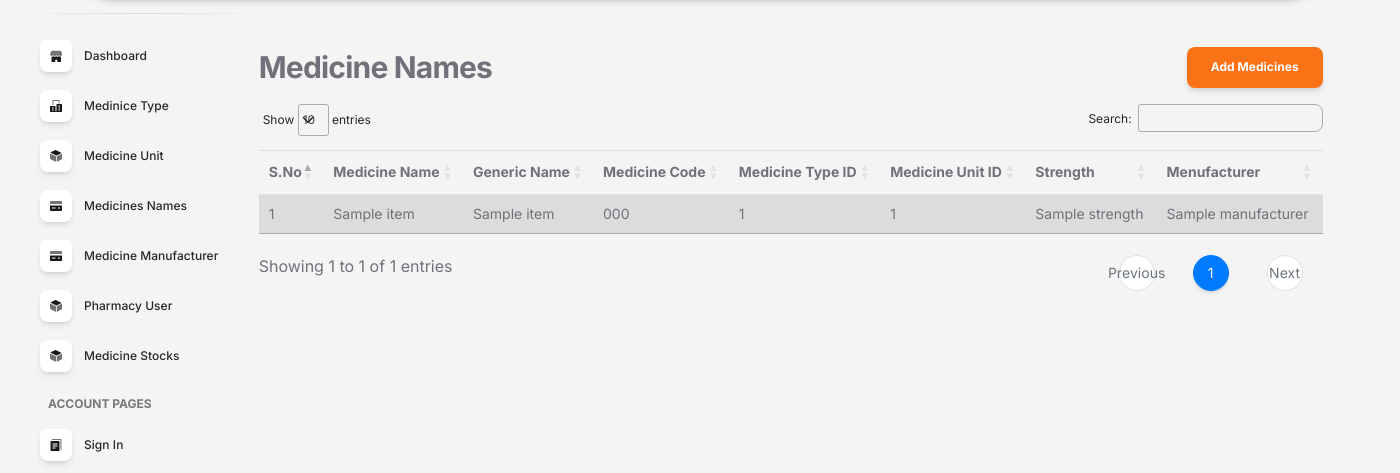
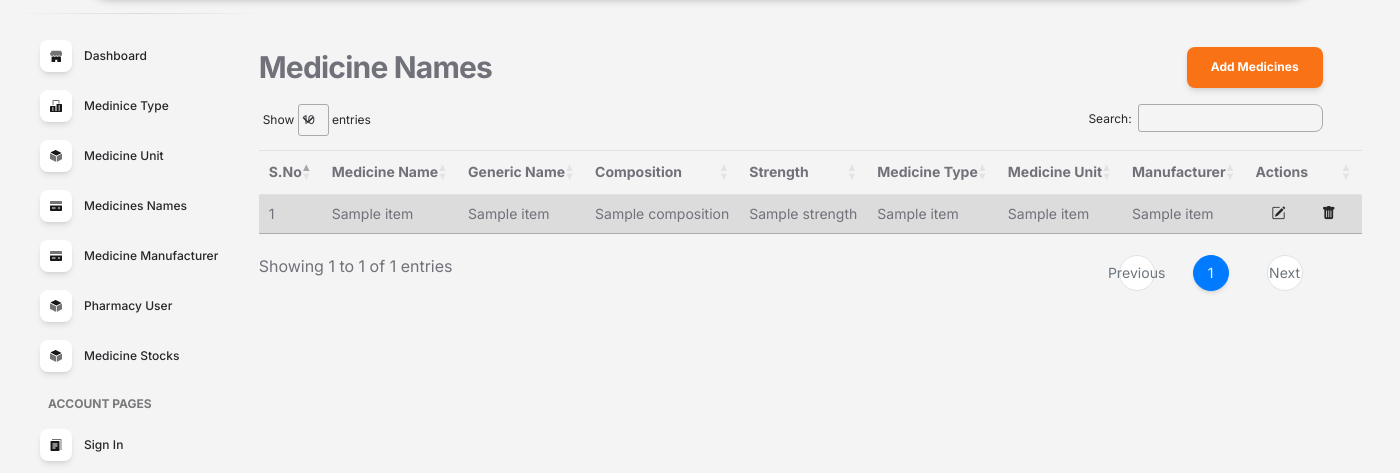
Before and after one commit to bringthelight/MedTrail, a Flask app: template package/templates/meds_name.html in a window 1400 px wide. Shown: the part 81-554 px from the top of the page. Run offline with Flask 3, Linux system fonts and the light colour scheme; the template is opened without the code that fills it: most values are stand-ins (such as "Sample title", 1, 10 or a date in 2020); one stand-in notice (Sample message) is shown; parts of the project's set-up code (start-up, migrations or seed data) failed here and were passed over; some libraries are stand-ins or nearby versions.

Commit message:
adding delete and edit functioning in some routes

```diff
--- a/package/templates/meds_name.html
+++ b/package/templates/meds_name.html
@@ -14,8 +14,11 @@
       {% for category, message in messages %}
       <div class="alert alert-{{ category }} alert-dismissible fade show" role="alert">
         {{ message }}
-          <button type="button" class="btn-close" data-bs-dismiss="alert" aria-label="Close"><svg xmlns="http://www.w3.org/2000/svg" width="24" height="24" fill="black" class="bi bi-x-lg" viewBox="0 0 16 16">
-            <path d="M2.146 2.854a.5.5 0 1 1 .708-.708L8 7.293l5.146-5.147a.5.5 0 0 1 .708.708L8.707 8l5.147 5.146a.5.5 0 0 1-.708.708L8 8.707l-5.146 5.147a.5.5 0 0 1-.708-.708L7.293 8z"/>
+        <button type="button" class="btn-close" data-bs-dismiss="alert" aria-label="Close"><svg
+            xmlns="http://www.w3.org/2000/svg" width="24" height="24" fill="black" class="bi bi-x-lg"
+            viewBox="0 0 16 16">
+            <path
+              d="M2.146 2.854a.5.5 0 1 1 .708-.708L8 7.293l5.146-5.147a.5.5 0 0 1 .708.708L8.707 8l5.147 5.146a.5.5 0 0 1-.708.708L8 8.707l-5.146 5.147a.5.5 0 0 1-.708-.708L7.293 8z" />
           </svg></button>
       </div>
       {% endfor %}
@@ -25,8 +28,7 @@
 
       <div class="table_heading d-flex justify-content-between">
         <h3 class="text-secondary">Medicine Names</h3>
-                <button type="button" class="btn btn-primary" data-bs-toggle="modal"
-              data-bs-target="#addmednames">
+        <button type="button" class="btn btn-primary" data-bs-toggle="modal" data-bs-target="#addmednames">
           Add Medicines
         </button>
       </div>
@@ -37,11 +39,12 @@
             <th>S.no</th>
             <th>Medicine Name</th>
             <th>Generic Name</th>
-                            <th>Medicine Code</th>
-                            <th>Medicine Type ID</th>
-                            <th>Medicine Unit ID</th>
+            <th>composition</th>
             <th>Strength</th>
-                            <th>Menufacturer</th>
+            <th>Medicine Type</th>
+            <th>Medicine Unit</th>
+            <th>Manufacturer</th>
+            <th>Actions</th>
 
           </tr>
         </thead>
@@ -51,11 +54,106 @@
             <td>{{ loop.index }}</td>
             <td>{{item.medicine_name}}</td>
             <td>{{item.generic_name}}</td>
-                            <td>{{item.medicine_code}}</td>
-                            <td>{{item.type_id}}</td>
-                            <td>{{item.unit_id}}</td>
+            <td>{{item.composition}}</td>
             <td>{{item.strength}}</td>
-                            <td>{{item.manufacturer}}</td>
+            <td>{{item.type_name}}</td>
+            <td>{{item.unit_short_name}}</td>
+            <td>{{item.manufacturer_name}}</td>
+            <td>
+              <a href="{{ url_for('med_name.edit_mednames', id=item.id) }}" data-bs-toggle="modal"
+                data-bs-target="#editmednames{{item.id}}">
+                <i class="bi bi-pencil-square mx-3"></i>
+              </a>
+
+              <div class="modal fade" id="editmednames{{item.id}}" tabindex="-1" aria-labelledby="editmednames{{item.id}}" aria-hidden="true">
+                <div class="modal-dialog modal-lg modal-dialog-centered d-flex justify-content-center align-items-center">
+                  <div class="modal-content border-0 shadow w-50">
+                    <div class="modal-header form-header">
+                      <h5 class="modal-title" id="editmednames{{item.id}}">Edit Medicine Details</h5>
+                      <button type="button" class="btn-close btn-close-white" data-bs-dismiss="modal" aria-label="Close"></button>
+                    </div>
+                    <div class="modal-body">
+                      <form action="{{ url_for('med_name.edit_mednames') }}" method="POST">
+
+                        <div class="row">
+                          <div class="mb-3 col-md-6">
+                            <label for="type" class="form-label">Medicine Name</label>
+                            <input type="text" class="form-control" id="type" name="medsname" value="{{item.medicine_name}}"
+                              required>
+                          </div>
+
+
+                          <div class="mb-3 col-md-6">
+                            <label for="description" class="form-label">Generic Name</label>
+                            <input class="form-control" id="input" name="genericname" value="{{item.generic_name}}"
+                              rows="3"></input>
+                          </div>
+                        </div>
+
+                        <div class="mb-3">
+                          <label for="description" class="form-label">Composition</label>
+                          <input class="form-control" id="input" name="composition" placeholder="{{item.composition}}" rows="3"></input>
+                        </div>
+
+                        <div class="row">
+                          <div class="mb-3 col-md-6">
+                            <label for="description" class="form-label">Medicine Type ID</label>
+                            <select class="form-select" name="type_id" id="type_id">
+                              <option value="{{item.type_id}}">{{item.type_name}}</option>
+                              {% for type in med_types %}
+                                {% if type.id != item.type_id %}
+                                  <option value="{{type.id}}">{{ type.type_name }}</option>
+                                {% endif %}
+                              {% endfor %}
+                            </select>
+                          </div>
+
+                          <div class="mb-3 col-md-6">
+                            <label for="description" class="form-label">Medicine Unit ID</label>
+                            <select class="form-select" name="unit_id" id="unit_id">
+                              <option value="">{{ item.unit_short_name }}</option>
+                              {% for unit in med_units %}
+                              {% if unit.id != item.unit_id %}
+                              <option value="{{unit.id}}">{{ unit.unit_short_name }}</option>
+                              {% endif %}
+                              {% endfor %}
+                            </select>
+                          </div>
+                        </div>
+
+
+                        <div class="mb-3">
+                          <label for="description" class="form-label">Strength</label>
+                          <input class="form-control" id="input" name="strenght" value="{{item.strength}}" rows="3"></input>
+                        </div>
+
+                        <div class="mb-3">
+                          <label for="description" class="form-label">Menufacturer</label>
+                          <select class="form-select" name="manufacturer_id" id="manufacturer_id" required>
+                            <option value="">{{ item.manufacturer_name }}</option>
+                            {% for manufacturer in manu %}
+                            {% if manufacturer.id != manufacturer_id %}
+                            <option value="{{manufacturer.id}}">{{ manufacturer.manufacturer_name }}</option>
+                            {% endif %}
+                            {% endfor %}
+                          </select>
+                        </div>
+
+                        <div class="text-end">
+                          <button type="submit" class="btn btn-primary">Submit</button>
+                          <button type="button" class="btn btn-secondary me-2" data-bs-dismiss="modal">Cancel</button>
+                        </div>
+                      </form>
+                    </div>
+                  </div>
+                </div>
+              </div>
+
+              <a href="{{ url_for('med_name.delete_mednames', id=item.id, medicine_name=item.medicine_name) }}"
+                onclick="return confirm('Are you sure you want to delete {{ item.medicine_name }}?');">
+                <i class="bi bi-trash-fill mx-3"></i>
+              </a>
+            </td>
           </tr>
           {% endfor %}
         </tbody>
@@ -70,14 +168,12 @@
 
 
 
-        <div class="modal fade" id="addmednames" tabindex="-1" aria-labelledby="addmednames"
-          aria-hidden="true">
+<div class="modal fade" id="addmednames" tabindex="-1" aria-labelledby="addmednames" aria-hidden="true">
   <div class="modal-dialog modal-lg modal-dialog-centered d-flex justify-content-center align-items-center">
     <div class="modal-content border-0 shadow w-50">
       <div class="modal-header form-header">
         <h5 class="modal-title" id="addmednames">Add Medicine Details</h5>
-                <button type="button" class="btn-close btn-close-white" data-bs-dismiss="modal"
-                  aria-label="Close"></button>
+        <button type="button" class="btn-close btn-close-white" data-bs-dismiss="modal" aria-label="Close"></button>
       </div>
       <div class="modal-body">
         <form action="{{ url_for('med_name.med_details') }}" method="POST">
@@ -85,19 +181,21 @@
           <div class="row">
             <div class="mb-3 col-md-6">
               <label for="type" class="form-label">Medicine Name</label>
-                      <input type="text" class="form-control" id="type" name="medsname" placeholder="Enter Medicine type" required>
+              <input type="text" class="form-control" id="type" name="medsname" placeholder="Enter Medicine type"
+                required>
             </div>
 
 
             <div class="mb-3 col-md-6">
               <label for="description" class="form-label">Generic Name</label>
-                    <input class="form-control" id="input" name="genericname" placeholder="Enter Description" rows="3"></input>
+              <input class="form-control" id="input" name="genericname" placeholder="Enter Description"
+                rows="3"></input>
             </div>
           </div>
 
           <div class="mb-3">
-                    <label for="description" class="form-label">Medicine Code</label>
-                    <input class="form-control" id="input" name="medscode" placeholder="Enter Description" rows="3"></input>
+            <label for="description" class="form-label">Composition</label>
+            <input class="form-control" id="input" name="composition" placeholder="Enter Description" rows="3"></input>
           </div>
 
           <div class="row">
@@ -113,9 +211,9 @@
 
             <div class="mb-3 col-md-6">
               <label for="description" class="form-label">Medicine Unit ID</label>
-                        <select class="form-select" name="type_id" id="type_id">
+              <select class="form-select" name="unit_id" id="unit_id">
                 <option value="">select</option>
-                          {% for unit in unit_short_name %}
+                {% for unit in med_units %}
                 <option value="{{unit.id}}">{{ unit.unit_short_name }}</option>
                 {% endfor %}
               </select>
@@ -130,7 +228,12 @@
 
           <div class="mb-3">
             <label for="description" class="form-label">Menufacturer</label>
-                    <input class="form-control" id="input" name="menufecturer" placeholder="Enter Manufecturer Name" rows="3"></input>
+            <select class="form-select" name="manufacturer_id" id="manufacturer_id" required>
+              <option value="">Select Manufacturer</option>
+              {% for manufacturer in manu %}
+              <option value="{{manufacturer.id}}">{{ manufacturer.manufacturer_name }}</option>
+              {% endfor %}
+            </select>
           </div>
 
           <div class="text-end">
```
Also changed, not shown: MedNames/med_names.py (+52 -11 lines), action/edit.py (+5 -3 lines), medicine/medicine_brand.py (+6 -6 lines), medicine/medicine_stock.py (+7 -2 lines), package/templates/medicine_brand.html (+8 -8 lines), package/templates/medicine_unit.html (+15 -2 lines). Lines whose indentation alone changed are shown as unchanged.
